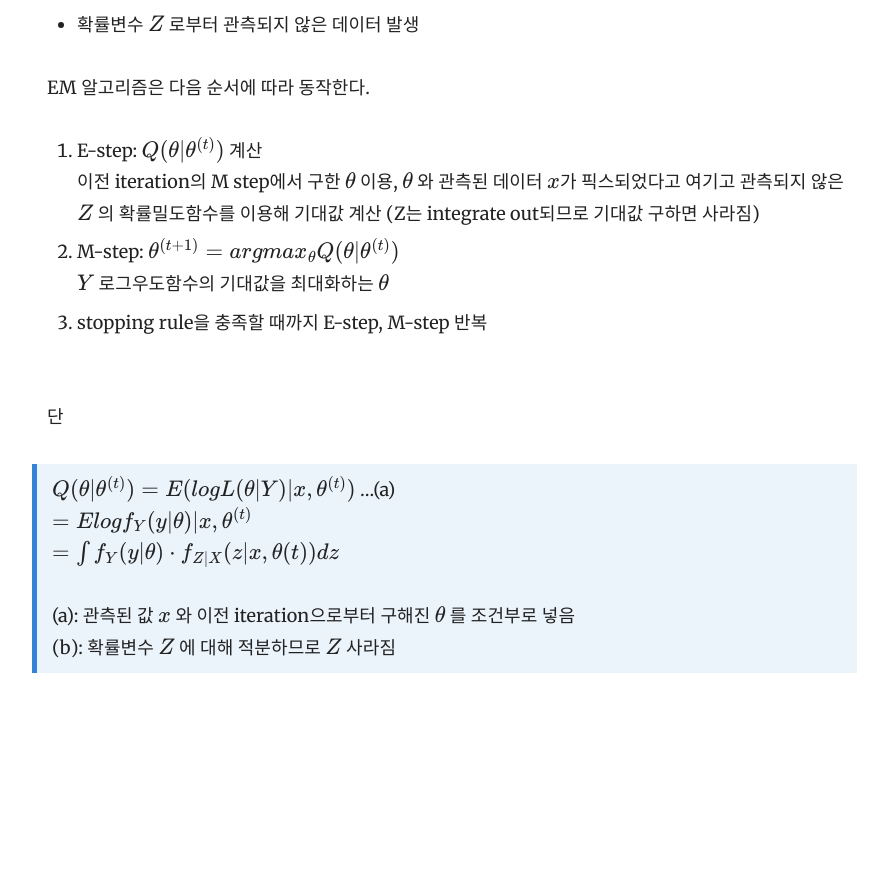
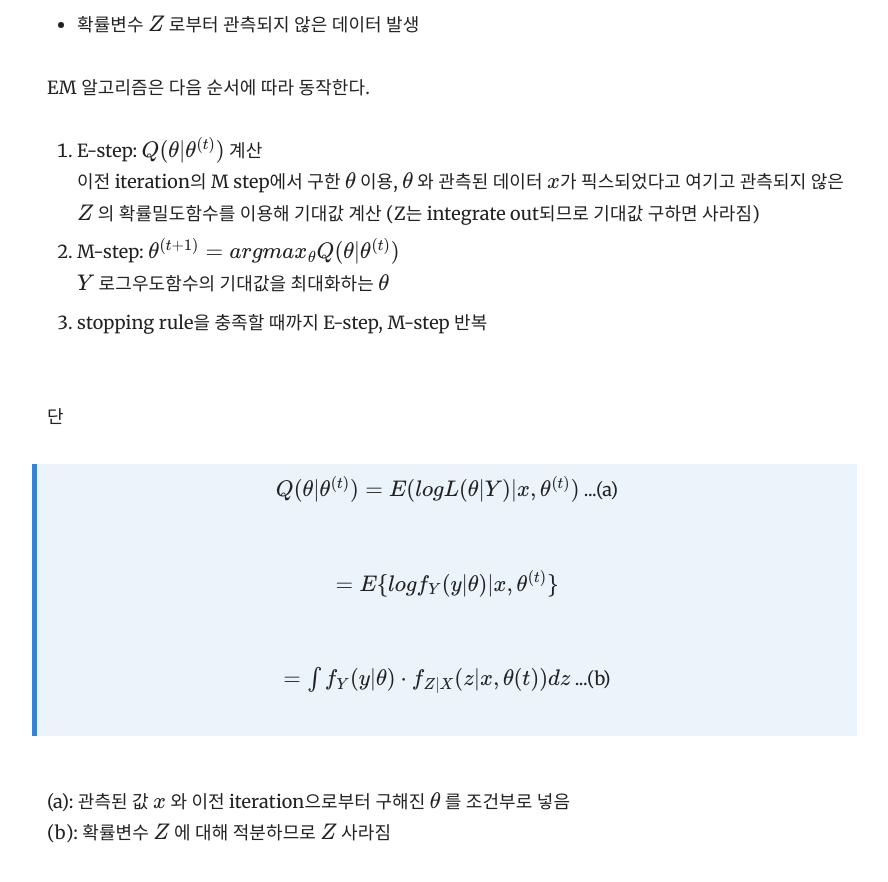
Before and after one commit to yrk3434/yrk3434.github.io, a Jekyll site: the page built from _docs/Theory/Computational Statistics_Optimization.md, in a window 1280 px wide and 900 px high, scrolled down 14533 px. Shown: the top 882 px of the window, without its empty margins (343-1231 px from the left). Built offline with Jekyll 4.4.1, drawn with Linux system fonts in a browser that asks for light colours; formulas are drawn with MathJax 3; before the commit the page ends 15244 px from its top, so only the background shows below that.

```diff
--- a/_docs/Theory/Computational Statistics_Optimization.md
+++ b/_docs/Theory/Computational Statistics_Optimization.md
@@ -417,9 +417,10 @@ $ Y $ 로그우도함수의 기대값을 최대화하는 $ \theta $
 
 <br/>
 단  <br/>
-> $ Q(\theta|\theta^{(t)}) = E ( log L(\theta|Y) | x, \theta^{(t)} ) $ ...(a)  <br/>
-> $ = E \{ log f_Y(y|\theta) | x, \theta^{(t)} \} $ <br/>
-> $ = \int f_Y(y|\theta) \cdot f_{Z|X}(z|x,\theta{(t)}) dz $  <br/>
+> <center> $ Q(\theta|\theta^{(t)}) = E ( log L(\theta|Y) | x, \theta^{(t)} ) $ ...(a) </center> <br/>
+> <center> $ = E \{ log f_Y(y|\theta) | x, \theta^{(t)} \} $ </center> <br/>
+> <center> $ = \int f_Y(y|\theta) \cdot f_{Z|X}(z|x,\theta{(t)}) dz $  ...(b) </center> <br/>
+
 <br/>
 (a): 관측된 값 $ x $ 와 이전 iteration으로부터 구해진 $ \theta $ 를 조건부로 넣음 <br/>
 (b): 확률변수 $ Z $ 에 대해 적분하므로 $ Z $ 사라짐 <br/>
```
